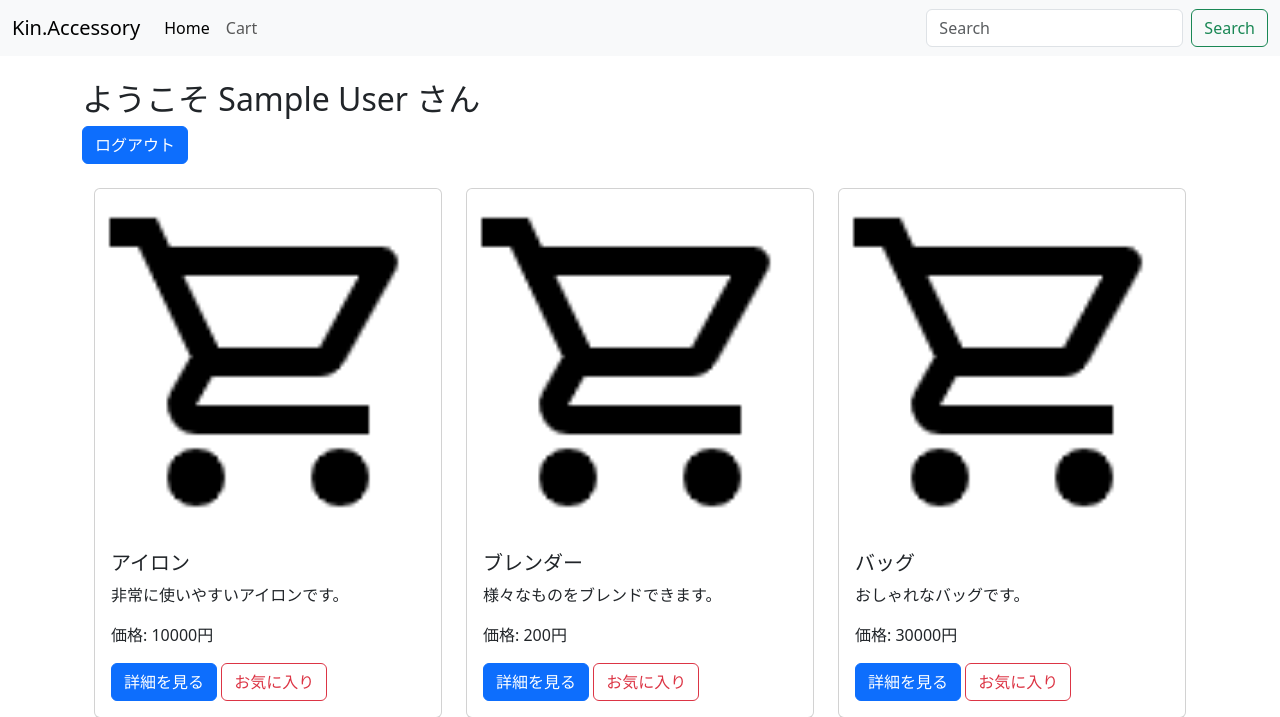
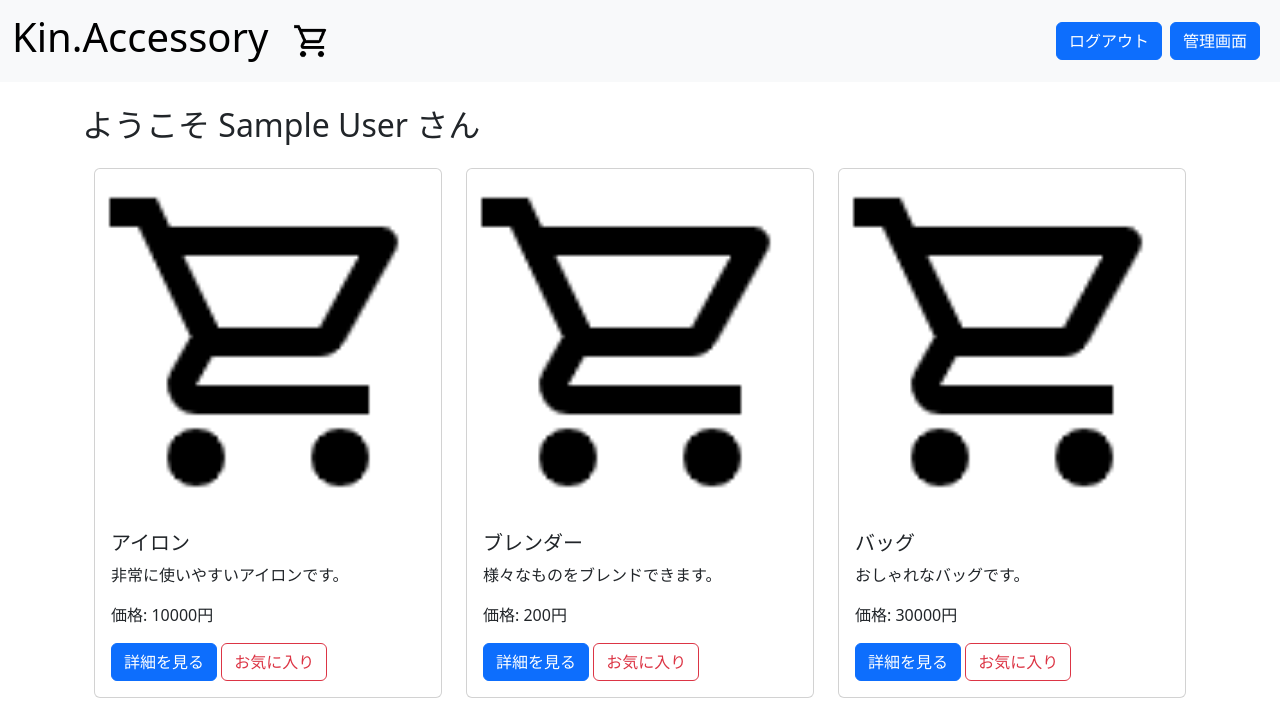
Before and after one commit to porChe1223/ECSite, a Django app: page / in a window 1280 px wide. Shown: the top 717 px of the page. Run offline with Django 3.2, Linux system fonts and the light colour scheme; the visitor is signed in with stand-in values (Sample User, id 1); data comes from the database, SQL or seed files in the repository.

Commit message:
add: ヘッダーに認証関連ボタン追加・change: スタイル修正

```diff
--- a/src/templates/header.html
+++ b/src/templates/header.html
@@ -1,42 +1,71 @@
 <!doctype html>
+
 {% load static %}
-<html lang="en">
 
+<html lang="jp">
   <head>
     <meta charset="utf-8">
     <meta name="viewport" content="width=device-width, initial-scale=1">
     <title>ECSite</title>
-    <link href="https://cdn.jsdelivr.net/npm/bootstrap@5.3.0/dist/css/bootstrap.min.css" rel="stylesheet"
-        integrity="sha384-9ndCyUaIbzAi2FUVXJi0CjmCapSmO7SnpJef0486qhLnuZ2cdeRhO02iuK6FUUVM" crossorigin="anonymous">
-    <link rel="stylesheet" type="text/css" href="{% static 'css/main.css' %}">
+    <!-- CSS -->
+    <link
+      rel="stylesheet"
+      type="text/css"
+      href="{% static 'css/main.css' %}"
+    >
+    <!-- BootStrap -->
+    <link
+      rel="stylesheet"
+      href="https://cdn.jsdelivr.net/npm/bootstrap@5.3.0/dist/css/bootstrap.min.css"
+      integrity="sha384-9ndCyUaIbzAi2FUVXJi0CjmCapSmO7SnpJef0486qhLnuZ2cdeRhO02iuK6FUUVM"
+      crossorigin="anonymous"
+    >
   </head>
 
   <body>
-    <!-- ヘッダー -->
+    <!-- BootStrap -->
+    <script
+      src="https://cdn.jsdelivr.net/npm/bootstrap@5.3.0/dist/js/bootstrap.bundle.min.js"
+      integrity="sha384-geWF76RCwLtnZ8qwWowPQNguL3RmwHVBC9FhGdlKrxdiJJigb/j/68SIy3Te4Bkz"
+      crossorigin="anonymous"
+    ></script>
+
+    <!-- ヘッダー（ナビゲーションバー） -->
     <nav class="navbar navbar-expand-lg bg-body-tertiary">
       <div class="container-fluid">
-            <!-- ロゴボタン -->
-            <a class="navbar-brand" href="/">Kin.Accessory</a>
-            <button class="navbar-toggler" type="button" data-bs-toggle="collapse"
-                data-bs-target="#navbarSupportedContent" aria-controls="navbarSupportedContent" aria-expanded="false"
-                aria-label="Toggle navigation">
+        <!-- ホームリンク -->
+        <a class="navbar-brand"
+          href="/">
+          <h1>Kin.Accessory</h1>
+        </a>
+
+        <button class="navbar-toggler" type="button" data-bs-toggle="collapse" data-bs-target="#navbarSupportedContent"
+          aria-controls="navbarSupportedContent" aria-expanded="false" aria-label="Toggle navigation">
           <span class="navbar-toggler-icon"></span>
         </button>
         <div class="collapse navbar-collapse" id="navbarSupportedContent">
-                <!-- タブボタン -->
           <ul class="navbar-nav me-auto mb-2 mb-lg-0">
+            <!-- カートボタン -->
+            {% if user.is_authenticated %}
             <li class="nav-item">
-                        <a class="nav-link active" aria-current="page" href="/">Home</a>
+              <a class="nav-link active" aria-current="page" href="/">
+                <img src="{% static 'image/cart.png' %}" style="width: 40px; height: auto;"></img>
+              </a>
             </li>
-                    <li class="nav-item">
-                        <a class="nav-link" href="/cart/">Cart</a>
-                    </li>
+            {% endif %}
           </ul>
-                <!-- 検索ボックス -->
-                <form class="d-flex" role="search">
-                    <input class="form-control me-2" type="search" placeholder="Search" aria-label="Search">
-                    <button class="btn btn-outline-success" type="submit">Search</button>
-                </form>
+
+          <!-- 認証関連ボタン -->
+          {% if user.is_authenticated %}
+          <a href="{% url 'account:logout' %}" class="btn btn-primary me-2">ログアウト</a>
+          {% else %}
+          <a href="{% url 'account:signup' %}" class="btn btn-primary me-2">サインアップ</a>
+          <a href="{% url 'account:login' %}" class="btn btn-primary me-2">ログイン</a>
+          {% endif %}
+          {% if request.user.is_staff %}
+          <a href="/admin" class="btn btn-primary me-2">管理画面</a>
+          {% endif %}
+
         </div>
       </div>
     </nav>
@@ -46,8 +75,4 @@
       {% block content %}
       {% endblock content %}
     </div>
-
-
   </body>
-
-</html>
--- a/src/templates/shop.html
+++ b/src/templates/shop.html
@@ -7,10 +7,6 @@
 {% block content %}
 {% if user.is_authenticated %}
 <h3 class="h2">ようこそ {{ user.first_name }} {{ user.last_name }} さん</h3>
-<a href="{% url 'account:logout' %}" class="btn btn-primary">ログアウト</a>
-{% else %}
-<a href="{% url 'account:signup' %}" class="btn btn-primary">サインアップ</a>
-<a href="{% url 'account:login' %}" class="btn btn-primary">ログイン</a>
 {% endif %}
 <div class="container mt-4">
     <div class="row">
```
Also changed, not shown: src/core/settings.py (+6 -2 lines), src/static/image/cart.png (added). Lines whose indentation alone changed are shown as unchanged.
